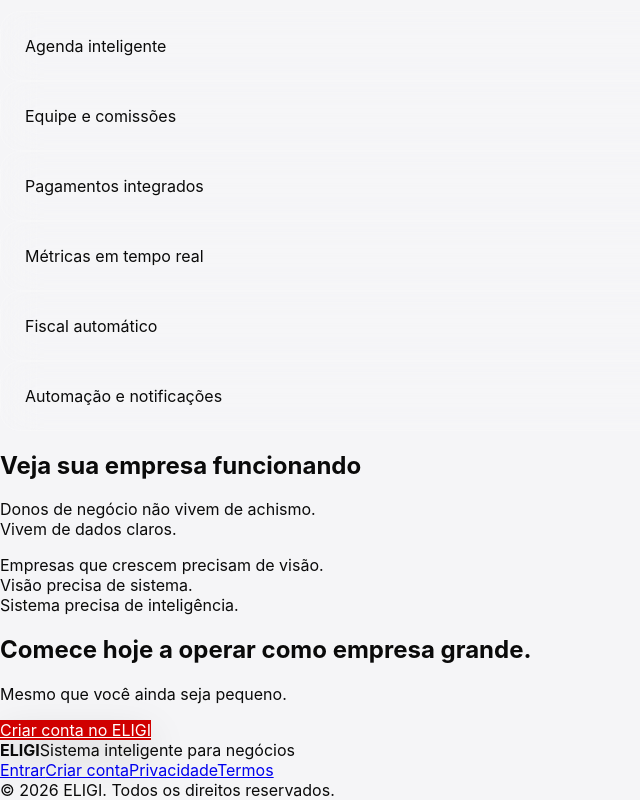
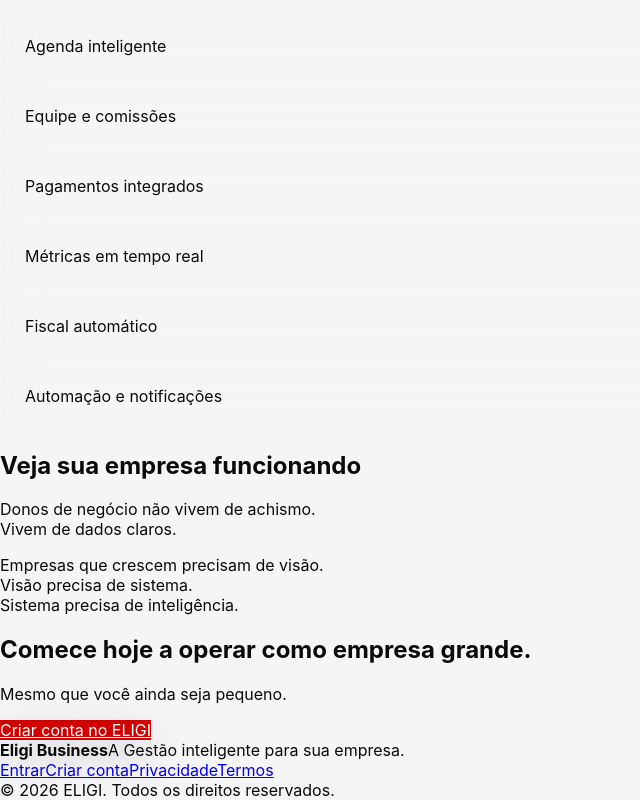
Before and after one commit to suporteeligi-cpu/eligi-fron-tend, a Next.js app: page / in a window 1280 px wide. Shown: the part 473-1273 px from the top of the page, without its empty margins (0-640 px from the left). Built offline with nearby package versions, Linux system fonts and the light colour scheme.

Commit message:
chore: deploy update

```diff
--- a/src/app/components/footer/Footer.tsx
+++ b/src/app/components/footer/Footer.tsx
@@ -3,8 +3,8 @@ export default function Footer() {
     <footer className="eligi-footer">
       <div className="footer-container">
         <div className="footer-brand">
-          <strong>ELIGI</strong>
-          <span>Sistema inteligente para negócios</span>
+          <strong>Eligi Business</strong>
+          <span>A Gestão inteligente para sua empresa.</span>
         </div>
 
         <div className="footer-links">
```
